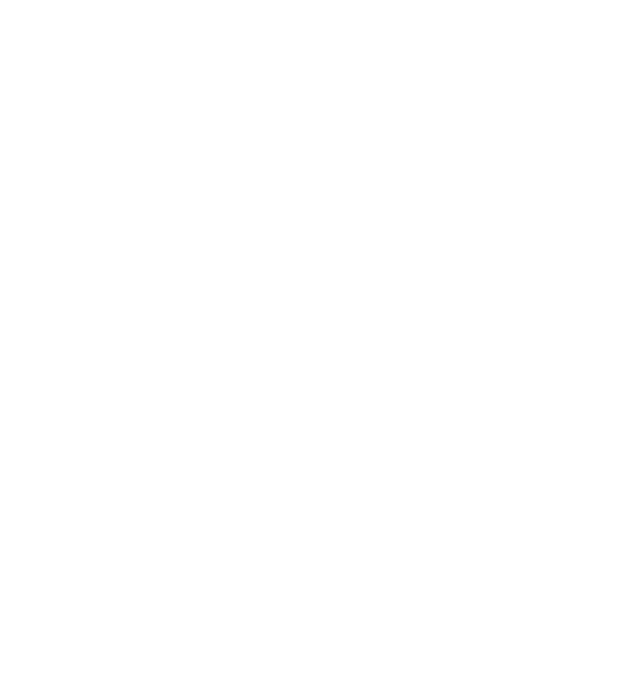
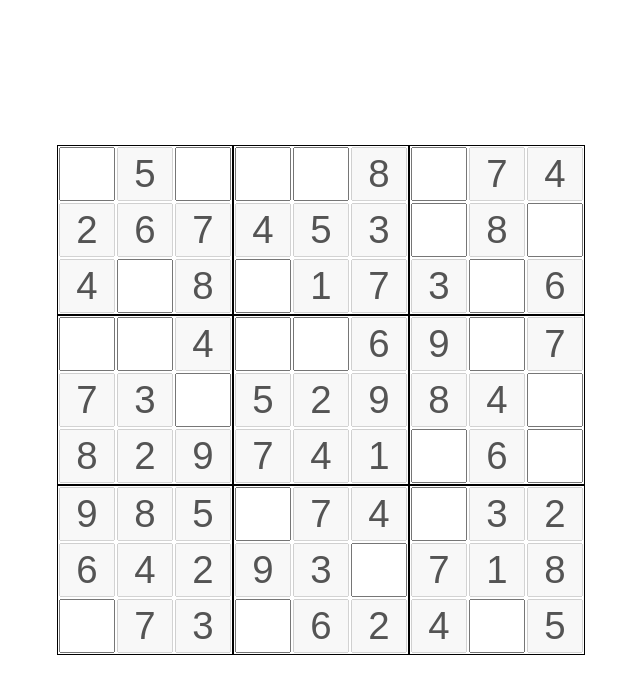
Before and after one commit to adrianmoac/sudoku, a plain HTML site: page index.html in a window 1280 px wide. Shown: the whole page, without its empty margins (319-959 px from the left). Drawn offline with Linux system fonts and the light colour scheme.

Commit message:
Visual creation of the grid with the existing sudoku grid generated before

```diff
--- a/index.html
+++ b/index.html
@@ -3,29 +3,15 @@
 <head>
   <meta charset="UTF-8">
   <meta name="viewport" content="width=device-width, initial-scale=1.0">
+  <link rel="stylesheet" href="./styles/index.css">
   <title>Sudoku</title>
 </head>
 <body>
   <div class="window">
     <div class="sudoku-grid">
-      <table id="sudoku">
-        <tr>
-          <td id="0"></td>
-          <td id="1"></td>
-          <td id="2"></td>
-        </tr>
-        <tr>
-          <td id="3"></td>
-          <td id="4"></td>
-          <td id="5"></td>
-        </tr>
-        <tr>
-          <td id="6"></td>
-          <td id="7"></td>
-          <td id="8"></td>
-        </tr>
-      </table>
+      <table id="sudoku-table"></table>
     </div>
   </div>
 </body>
+<script type="module" src="./scripts/index.js"></script>
 </html>
--- /dev/null
+++ b/scripts/buildGrid.js
@@ -0,0 +1,31 @@
+/**
+ * Creates and inserts the sudoku grid to the HTML
+ * @param {String[]} sudokuValues
+ */
+export const buildGrid = (sudokuValues) => {
+  let html = '';
+  for(let i = 0; i < 9; i++) {
+    // Verify if the row needs a darker bottom border meaning it's the end of the block
+    html += `<tr class="table-row">`;
+    for (let j = 0; j < 9; j++) {
+      let fixedValue = '';
+      let disabled = '';
+      if(sudokuValues[i][j].startsWith('f')) {
+        fixedValue = sudokuValues[i][j].split('f')[1]
+        disabled = 'disabled'
+      }
+      let cellId = String(i * 9) + String(j);
+      // Verify if the cell needs a darker right border, meaning it's the end of the block
+      let bottomBorder = i === 2 || i === 5 ? 'bottom-border-cell' : ''
+      let middleClass = (j === 2 || j === 5) ? 'right-border-cell' : '';
+      html += `
+        <td id="${cellId}" class="${middleClass} ${bottomBorder}">
+          <input class="cell-input" value=${fixedValue || ''} ${disabled}>
+        </td>
+      `;
+    }
+    html += '</tr>';
+  }
+
+  document.getElementById("sudoku-table").innerHTML += html;
+}
--- a/buildSudoku.js
+++ b/scripts/buildSudoku.js
@@ -10,6 +10,10 @@ const blocksDistribution = {
   '22': 8
 }
 
+/**
+ * Get shuffled array from 1-9
+ * @returns
+ */
 const getShuffledNumbers = () => {
   const numbers = [1, 2, 3, 4, 5, 6, 7, 8, 9];
   for (let i = numbers.length - 1; i > 0; i--) {
@@ -19,10 +23,16 @@ const getShuffledNumbers = () => {
   return numbers;
 }
 
+/**
+ * Get array with randomized coordinates of cells that will have a default value
+ * @param {Number} fixedCellsNum The total number of fixed cells
+ * @returns
+ */
 const getFixedCells = (fixedCellsNum) => {
   const fixedCells = new Set();
   for(let i = 0; i < fixedCellsNum; i++) {
     while(true) {
+      // num between 0 and 89, which are the total cells in the matrix
       let num = Math.floor(Math.random() * 90);
       if(num < 10) {
         num = '0' + String(num);
@@ -37,7 +47,20 @@ const getFixedCells = (fixedCellsNum) => {
   }
   return fixedCells
 }
+
+/**
+ * Creates the sudoku
+ * @param {boolean[] | number[]} grid
+ * @param {String[]} fixedCells Array with the fixed cells coordinates
+ * @param {Number} i rows
+ * @param {Number} j columns
+ * @param {object} usedInRows Object with the numbers used in each row
+ * @param {object} usedInColumns Object with the numbers used in each column
+ * @param {object} usedInBlock Object with the numbers used in each block
+ * @returns
+ */
 const fillGrid = (grid, fixedCells, i, j, usedInRows, usedInColumns, usedInBlock) => {
+  // End of matrix
   if(i === 9) return grid;
   // Get block number
   const block = blocksDistribution[String(Math.floor(i / 3 || 0)) + String(Math.floor(j / 3 || 0))]
@@ -49,11 +72,14 @@ const fillGrid = (grid, fixedCells, i, j, usedInRows, usedInColumns, usedInBlock
       if (!usedInRows[i]) usedInRows[i] = [];
       if (!usedInColumns[j]) usedInColumns[j] = [];
       if (!usedInBlock[block]) usedInBlock[block] = [];
+      // Add the number to the column, row and block
       usedInColumns[j][number] = true;
       usedInRows[i][number] = true;
       usedInBlock[block][number] = true;
+      // Variable to get the coordinate of the current cell
       const fixedCell = String(i) + String(j);
       if(fixedCells.has(fixedCell)) {
+        // Fixed cells have a f before the number
         grid[i][j] = 'f' + String(number);
         fixedCells.delete(fixedCell);
       } else {
@@ -61,17 +87,22 @@ const fillGrid = (grid, fixedCells, i, j, usedInRows, usedInColumns, usedInBlock
       }
 
       let next;
+      // If available columns in current row
       if(j < 8) {
+        // Increment the column number for next recursive call
         next = fillGrid(grid, fixedCells, i, j + 1, usedInRows, usedInColumns, usedInBlock)
       } else {
+        // Increment the row number and restart column for next recursive call
         next = fillGrid(grid, fixedCells, i + 1, 0, usedInRows, usedInColumns, usedInBlock)
       }
 
+      // If the recursive call didn't reach an end delete the fixed cell
       if(next) {
         fixedCells.delete(String(i) + String(j))
         return next;
       }
 
+      // Rollback if the recursive call didn't work
       fixedCells.add(fixedCell);
       usedInColumns[j][number] = false;
       usedInRows[i][number] = false;
@@ -83,11 +114,13 @@ const fillGrid = (grid, fixedCells, i, j, usedInRows, usedInColumns, usedInBlock
   return false;
 }
 
-const buildGrid = () => {
+/**
+ * Get complete sudoku matrix
+ * @returns Complete matrix of the sudoku
+ */
+export const buildSudoku = () => {
   const fixedCells = getFixedCells(60);
   let solutionGrid = Array.from({length: 9}, () => Array(9).fill(false));
   solutionGrid = fillGrid(solutionGrid, fixedCells, 0, 0, {}, {}, {})
-  console.log(solutionGrid)
+  return solutionGrid;
 }
-
-buildGrid()
--- /dev/null
+++ b/scripts/index.js
@@ -0,0 +1,9 @@
+import { buildSudoku } from "./buildSudoku.js";
+import { buildGrid } from "./buildGrid.js";
+
+const main = () => {
+  const sudokuValues = buildSudoku();
+  buildGrid(sudokuValues);
+}
+
+main();
--- /dev/null
+++ b/styles/index.css
@@ -0,0 +1,35 @@
+body {
+  margin: 0;
+  padding: 0;
+}
+
+.window {
+  height: 100vh;
+  display: flex;
+  justify-content: center;
+  align-items: center;
+}
+
+.sudoku-grid {
+
+}
+
+#sudoku-table {
+  border: 1px solid #000;
+  border-collapse: collapse;
+}
+
+.cell-input {
+  width: 6vh;
+  height: 6vh;
+  font-size: 3vw;
+  text-align: center;
+}
+
+.bottom-border-cell {
+  border-bottom: 2px solid #000;
+}
+
+.right-border-cell {
+  border-right: 2px solid #000;
+}
```
